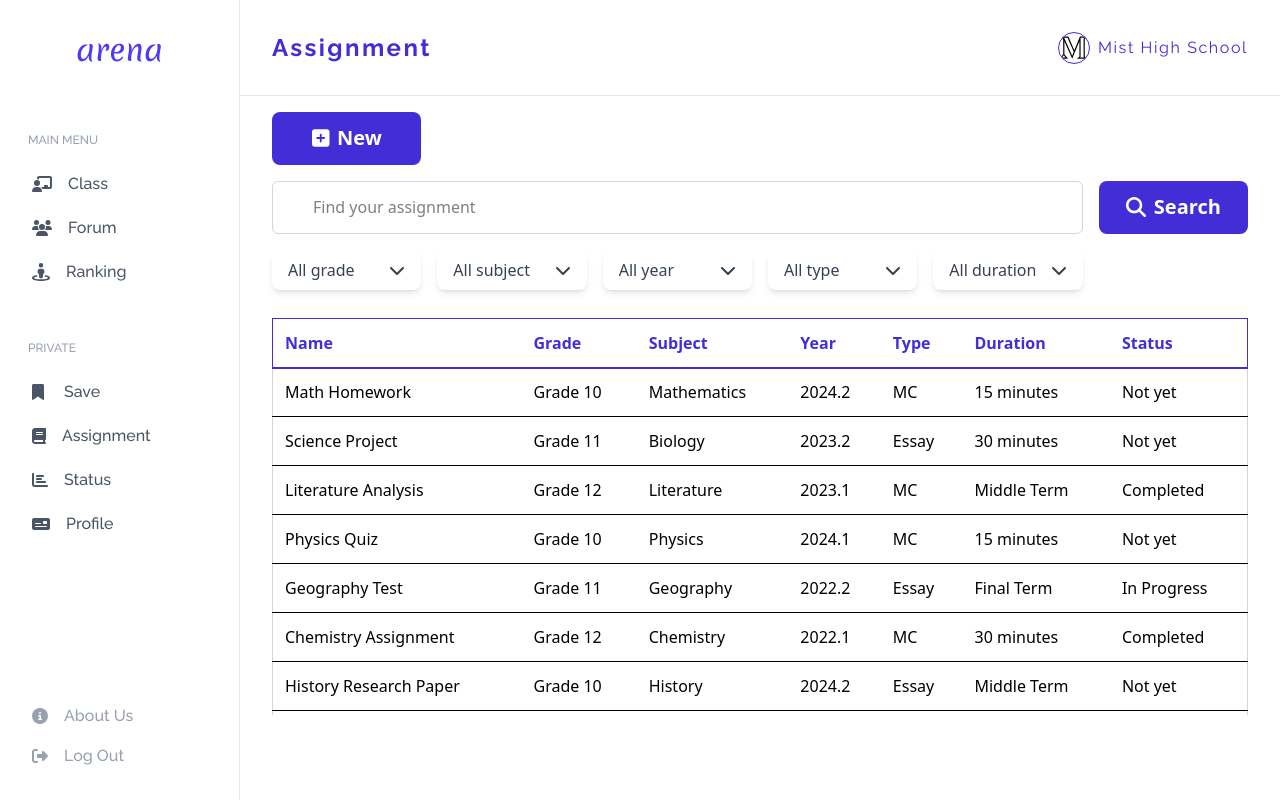
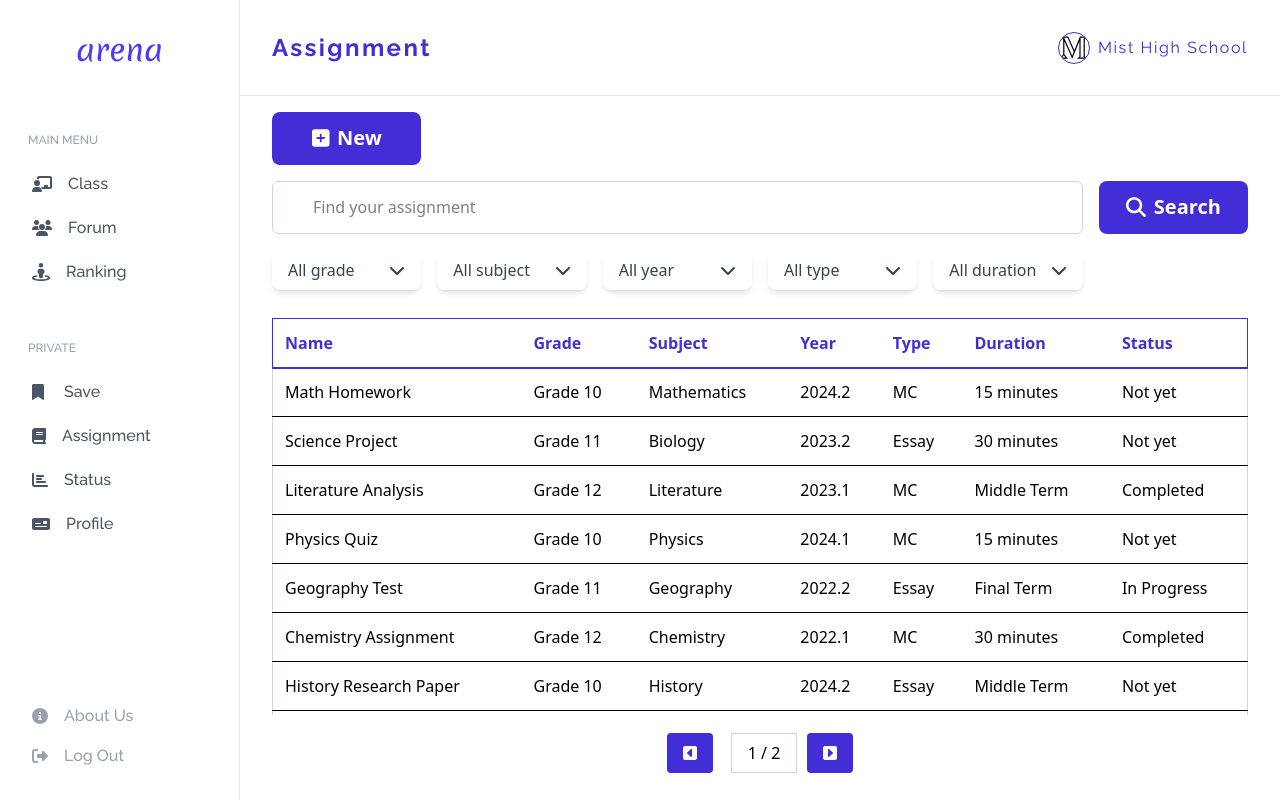
Before and after one commit to davu111/LMS-Project, a React (Vite) app in the folder frontend/: page /assignment_teacher in a window 1280 px wide. Built offline with nearby package versions, Linux system fonts and the light colour scheme.

Commit message:
Assignement Teacher v2

```diff
--- a/frontend/src/pages/AssignmentTeacher.jsx
+++ b/frontend/src/pages/AssignmentTeacher.jsx
@@ -1,7 +1,14 @@
 import { useState, useEffect, useRef, useMemo } from 'react';
 import { motion } from 'framer-motion';
 import { FontAwesomeIcon } from '@fortawesome/react-fontawesome';
-import { faSquarePlus, faSearch, faChevronDown, faCheck } from '@fortawesome/free-solid-svg-icons';
+import {
+  faSquarePlus,
+  faSearch,
+  faChevronDown,
+  faCheck,
+  faSquareCaretLeft,
+  faSquareCaretRight,
+} from '@fortawesome/free-solid-svg-icons';
 
 import assignments from '../assets/Draft/assignments.json';
 import Header from '../components/Header';
@@ -36,6 +43,8 @@ function Body() {
     status: [],
   });
   const [searchQuery, setSearchQuery] = useState('');
+  const [currentPage, setCurrentPage] = useState(1);
+  const [totalPages, setTotalPages] = useState(0);
 
   return (
     <>
@@ -110,7 +119,17 @@ function Body() {
         </div>
 
         <div className="col-start-1 col-end-13 row-start-4 row-end-10 overflow-auto">
-          <Table assignments={assignments} selectedFilters={selectedFilters} />
+          <Table
+            assignments={assignments}
+            selectedFilters={selectedFilters}
+            currentPage={currentPage}
+            setTotalPages={setTotalPages}
+            setCurrentPage={setCurrentPage}
+          />
+        </div>
+
+        <div className="col-start-1 col-end-13 row-start-10 row-end-11">
+          <Pagination currentPage={currentPage} totalPages={totalPages} setCurrentPage={setCurrentPage} />
         </div>
       </div>
     </>
@@ -195,8 +214,9 @@ function SelectDropDown({ filterKey, lists, selectedFilters, setSelectedFilters
   );
 }
 
-function Table({ assignments, selectedFilters }) {
+function Table({ assignments, selectedFilters, currentPage, setTotalPages, setCurrentPage }) {
   const [sortConfig, setSortConfig] = useState({ key: null, direction: 'asc' });
+  const itemsPerPage = 15;
 
   const filteredData = useMemo(() => {
     return assignments.filter((assignment) => {
@@ -206,18 +226,18 @@ function Table({ assignments, selectedFilters }) {
         return value.includes(assignment[key]);
       });
       // Loc theo name
-      console.log(selectedFilters.name);
-      console.log(assignment.name);
-      console.log(assignment.name.toLowerCase().includes(selectedFilters.name.toLowerCase()));
+      // console.log(selectedFilters.name);
+      // console.log(assignment.name);
+      // console.log(assignment.name.toLowerCase().includes(selectedFilters.name.toLowerCase()));
       const matchesSearch = selectedFilters.name
         ? assignment.name.toLowerCase().includes(selectedFilters.name.toLowerCase())
         : true;
 
-      console.log(matchesFilter, matchesSearch);
+      // console.log(matchesFilter, matchesSearch);
       return matchesFilter && matchesSearch;
     });
   }, [assignments, selectedFilters]);
-  console.log('Filtered Data:', filteredData); // Thêm dòng này để debug
+  // console.log('Filtered Data:', filteredData); // Thêm dòng này để debug
 
   const sortedData = useMemo(() => {
     if (!sortConfig.key) return filteredData;
@@ -235,6 +255,14 @@ function Table({ assignments, selectedFilters }) {
       direction: prev.key === key && prev.direction === 'asc' ? 'desc' : 'asc',
     }));
   };
+  useEffect(() => {
+    setTotalPages(Math.ceil(filteredData.length / itemsPerPage));
+  }, [filteredData, itemsPerPage, setTotalPages]);
+
+  useEffect(() => {
+    setCurrentPage(1);
+  }, [filteredData, setCurrentPage]);
+  const paginateData = sortedData.slice((currentPage - 1) * itemsPerPage, currentPage * itemsPerPage);
 
   return (
     <div>
@@ -254,7 +282,7 @@ function Table({ assignments, selectedFilters }) {
           </tr>
         </thead>
         <tbody>
-          {sortedData.map((assignment) => (
+          {paginateData.map((assignment) => (
             <tr key={assignment.id} className="border-t hover:bg-gray-100 transition">
               <td className="p-3">{assignment.name}</td>
               <td className="p-3">{assignment.grade}</td>
@@ -267,6 +295,41 @@ function Table({ assignments, selectedFilters }) {
           ))}
         </tbody>
       </table>
+      {filteredData.length === 0 && (
+        <p className="text-center text-2xl mt-4 italic text-gray-400">No data found.</p>
+      )}
+    </div>
+  );
+}
+
+function Pagination({ currentPage, totalPages, setCurrentPage }) {
+  const handlePageChange = (newPage) => {
+    if (newPage >= 1 && newPage <= totalPages) {
+      setCurrentPage(newPage);
+    }
+  };
+
+  if (totalPages === 0) return null;
+  console.log(currentPage, totalPages);
+  return (
+    <div className="flex justify-center items-center">
+      <button
+        onClick={() => handlePageChange(currentPage - 1)}
+        className="px-4 py-2 mr-2 bg-indigo-700 text-white rounded-md border-2 hover:bg-white hover:text-indigo-700 transition-all duration-300 hover:border-indigo-700 hover:border-2 hover:cursor-pointer"
+      >
+        <FontAwesomeIcon icon={faSquareCaretLeft} />
+      </button>
+      <div>
+        <span className="mx-2 border border-gray-300 px-4 py-2">
+          {currentPage} / {totalPages}
+        </span>
+      </div>
+      <button
+        onClick={() => handlePageChange(currentPage + 1)}
+        className="px-4 py-2 bg-indigo-700 text-white rounded-md border-2 hover:bg-white hover:text-indigo-700 transition-all duration-300 hover:border-indigo-700 hover:border-2 hover:cursor-pointer"
+      >
+        <FontAwesomeIcon icon={faSquareCaretRight} />
+      </button>
     </div>
   );
 }
```
